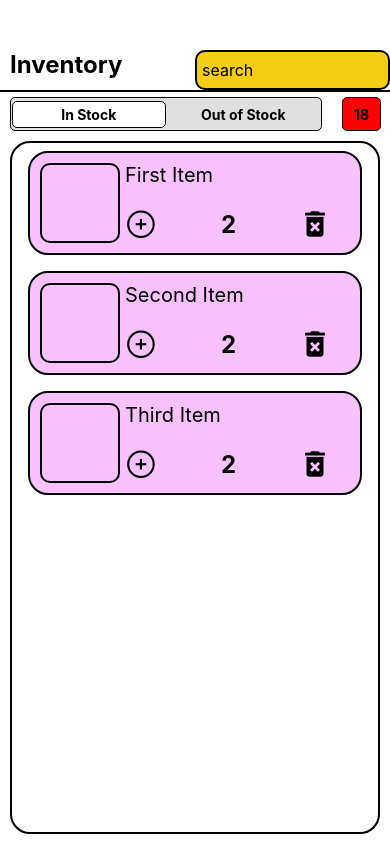
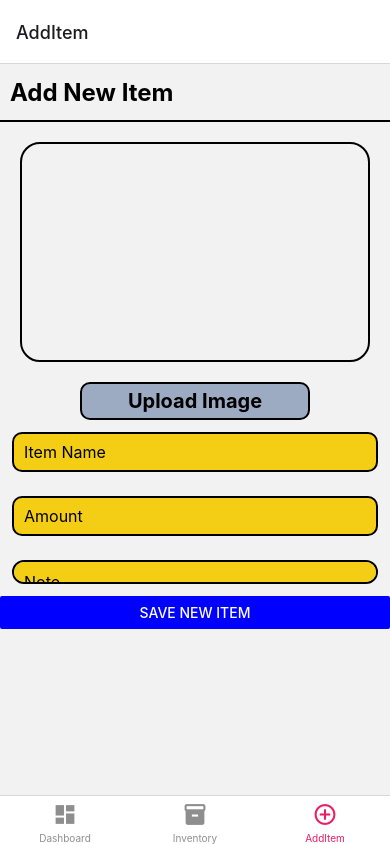
Before and after one commit to johnjegede/inventoryapp, a React Native app: screen /AddItem in a window 390 px wide. Built offline with nearby package versions, Linux system fonts and the light colour scheme.

Commit message:
added navigation and updated files

```diff
--- a/App.js
+++ b/App.js
@@ -1,27 +1,72 @@
 import { StatusBar } from 'expo-status-bar';
 import { StyleSheet, Text, View } from 'react-native';
-
+import { NavigationContainer } from '@react-navigation/native';
+import { createNativeStackNavigator } from '@react-navigation/native-stack';
+import {createBottomTabNavigator} from '@react-navigation/bottom-tabs';
+import MaterialCommunityIcons from 'react-native-vector-icons/MaterialCommunityIcons';
+import { MaterialIcons } from '@expo/vector-icons';
+// import AssetExample from './components/AssetExample';
 import Dashboard from './pages/Dashboard'
 import AddItem from './pages/AddItem'
 import DisplayItem from './pages/DisplayItem'
 import EditItem from './pages/EditItem'
 import Inventory from './pages/Inventory'
+import StackNav from './pages/StackNav'
+
+
+const Tab = createBottomTabNavigator()
 
 export default function App() {
   return (
-    <View style={styles.container}>
-      {/* <Text>Open up App.js to start working on your app!</Text>
-      <StatusBar style="auto" /> */}
-      <Inventory />
-    </View>
+
+    <NavigationContainer>
+    <Tab.Navigator
+    // initialRouteName="Dashboard"
+      screenOptions={{
+        tabBarActiveTintColor: '#e91e63',
+      }}>
+     <Tab.Screen name="Dashboard" component={Dashboard}
+     options={{
+          tabBarLabel: 'Dashboard',
+          tabBarIcon: ({ color, size }) => (
+            <MaterialIcons name="dashboard" color={color} size={size} />
+          ),
+          headerShown:true
+        }}/>
+     <Tab.Screen name="Inventory" component={StackNav}
+     options={{
+          tabBarLabel: 'Inventory',
+          tabBarIcon: ({ color, size }) => (
+            <MaterialIcons name="inventory" color={color} size={size}  />
+          ),
+          headerShown:false
+        }}/>
+     <Tab.Screen name="AddItem"  component={AddItem}
+     options={{
+          tabBarLabel: 'AddItem',
+          tabBarIcon: ({ color, size }) => (
+            <MaterialIcons name="add-circle-outline" color={color} size={size} />
+          ),
+          headerShown:true
+        }}/>
+
+    </Tab.Navigator>
+    </NavigationContainer>
+
   );
 }
 
-const styles = StyleSheet.create({
-  container: {
-    flex: 1,
-    backgroundColor: '#fff',
-    // alignItems: 'center',
-    // justifyContent: 'center',
-  },
-});
+// const styles = StyleSheet.create({
+//   container: {
+//     flex: 1,
+//     backgroundColor: '#fff',
+//   },
+// });
+
+    // <View style={styles.container}>
+
+    //   <Inventory />
+
+    // </View>
+//  <Tab.Screen />
+ // <Text>Open up App.js to start working on your app!</Text>
--- a/components/PageHeading.js
+++ b/components/PageHeading.js
@@ -1,14 +1,17 @@
 import React, { useState } from "react";
 import { View, Text, StyleSheet, Pressable, TextInput } from "react-native";
 
-export default function PageHeading({ name, edit, search }) {
+export default function PageHeading({ name, edit, search, navigation }) {
   const [searchIteam, onChangeSearchItem] = useState("");
 
   return (
     <View style={pageStyle.container}>
       <Text style={pageStyle.itemText}>{name}</Text>
       {edit && (
-        <Pressable style={pageStyle.button}>
+        <Pressable
+          onPress={() => navigation.navigate("EditItem")}
+          style={pageStyle.button}
+        >
           <Text style={pageStyle.text}> Edit Item </Text>
         </Pressable>
       )}
@@ -26,12 +29,12 @@ export default function PageHeading({ name, edit, search }) {
 
 const pageStyle = StyleSheet.create({
   container: {
-    height: "5%",
-    marginTop: 50,
+    height: "8%",
     borderBottomWidth: 2,
     justifyContent: "space-between",
     borderBottomColor: "black",
     flexDirection: "row",
+    alignItems: "center",
   },
 
   itemText: {
@@ -55,8 +58,8 @@ const pageStyle = StyleSheet.create({
   },
   input: {
     height: 40,
-    width: "50%",
-    margin: 0,
+    width: "64%",
+    marginRight: 10,
     borderWidth: 2,
     borderRadius: 10,
     padding: 5,
--- a/package.json
+++ b/package.json
@@ -11,6 +11,7 @@
   "dependencies": {
     "@expo/vector-icons": "^13.0.0",
     "@expo/webpack-config": "^19.0.0",
+    "@react-navigation/native": "^6.1.9",
     "expo": "~49.0.15",
     "expo-image-picker": "^14.5.0",
     "expo-status-bar": "~1.6.0",
@@ -18,7 +19,9 @@
     "react-dom": "18.2.0",
     "react-native": "0.72.6",
     "react-native-paper": "^5.11.6",
-    "react-native-web": "~0.19.6"
+    "react-native-web": "~0.19.6",
+    "react-native-screens": "~3.22.0",
+    "react-native-safe-area-context": "4.6.3"
   },
   "devDependencies": {
     "@babel/core": "^7.20.0"
--- a/pages/AddItem.js
+++ b/pages/AddItem.js
@@ -13,6 +13,10 @@ import {
 } from "react-native";
 import PageHeading from "../components/PageHeading";
 import * as ImagePicker from "expo-image-picker";
+import { getStorage, ref, uploadBytes, getDownloadURL } from "firebase/storage";
+import { getApps, initializeApp } from "firebase/app";
+import storage from "../firebaseConfig";
+import uuid from "uuid";
 
 export default function AddItem() {
   const [image, setImage] = useState(null);
@@ -33,9 +37,39 @@ export default function AddItem() {
 
     if (!result.canceled) {
       setImage(result.assets[0].uri);
+      const uploadUrl = await uploadImageAsync(result.assets[0].uri);
+    } else {
+      setImage(null);
     }
   };
 
+  async function uploadImageAsync(uri) {
+    // Why are we using XMLHttpRequest? See:
+    // https://github.com/expo/expo/issues/2402#issuecomment-443726662
+    const blob = await new Promise((resolve, reject) => {
+      const xhr = new XMLHttpRequest();
+      xhr.onload = function () {
+        resolve(xhr.response);
+      };
+      xhr.onerror = function (e) {
+        console.log(e);
+        reject(new TypeError("Network request failed"));
+      };
+      xhr.responseType = "blob";
+      xhr.open("GET", uri, true);
+      xhr.send(null);
+    });
+
+    try {
+      const fileRef = ref(storage, `images/image-${uuid.v4()}`);
+      const result = await uploadBytes(fileRef, blob);
+      // We're done with the blob, close and release it
+      blob.close();
+      return await getDownloadURL(fileRef);
+    } catch (error) {
+      alert("Error: ${error}");
+    }
+  }
   return (
     <View style={pageStyle.container}>
       <PageHeading name="Add New Item" />
@@ -43,12 +77,14 @@ export default function AddItem() {
         style={pageStyle.container1}
         behavior={Platform.OS === "ios" ? "padding" : "height"}
       >
-        <ScrollView keyboardDismissMode="on-drag">
+        <ScrollView style={pageStyle.container1} keyboardDismissMode="on-drag">
           <View style={pageStyle.imgContainer}>
             {image && (
               <Image source={{ uri: image }} style={pageStyle.imageStyle} />
             )}
           </View>
+
+          <View style={{ flex: 0.4 }}>
             <Pressable style={pageStyle.button} onPress={pickImage}>
               <Text style={pageStyle.text}>
                 {" "}
@@ -69,7 +105,7 @@ export default function AddItem() {
               keyboardType={"numeric"}
               onChangeText={onChangeAmount}
             />
-          <View style={{ height: "30%" }}>
+
             <TextInput
               style={pageStyle.messageInput}
               editable
@@ -79,8 +115,8 @@ export default function AddItem() {
               numberOfLines={4}
               onChangeText={onChangeNote}
             />
+            <Button color="blue" title="Save new Item" />
           </View>
-          <Button color="blue" title="Save new Item" />
         </ScrollView>
       </KeyboardAvoidingView>
     </View>
@@ -102,8 +138,8 @@ const pageStyle = StyleSheet.create({
     marginHorizontal: 20,
     borderRadius: 20,
     marginVertical: 20,
-    height: 240,
-    //  flex:0.4,
+    // paddingVertical:"0%",
+    height: 220,
   },
   imageStyle: {
     resizeMode: "cover",
--- a/pages/Dashboard.js
+++ b/pages/Dashboard.js
@@ -3,7 +3,7 @@ import {View, Text, StyleSheet,Pressable} from 'react-native';
 import PageHeading from '../components/PageHeading'
 
 
-export default function Dashboard() {
+export default function Dashboard({navigation}) {
 
   return(
     <View style={pageStyle.container}>
@@ -23,8 +23,8 @@ export default function Dashboard() {
         <Text style={pageStyle.textNum}>2</Text>
         </Pressable>
       </View>
-      <Pressable
-        style={pageStyle.button1}>
+      <Pressable onPress={()=>navigation.navigate('AddItem')}
+       style={pageStyle.button1}>
         <Text style={pageStyle.textAdd}>Add an item</Text>
       </Pressable>
     </View>
@@ -40,8 +40,11 @@ const pageStyle = StyleSheet.create({
   listInven:{
     borderWidth: 2,
     borderColor:'black',
+    justifyContent:'center',
+    alignItems:'center',
     marginVertical:32,
     marginHorizontal:34,
+    paddingVertical:20,
     borderRadius:20
   },
     listStock:{
@@ -49,7 +52,9 @@ const pageStyle = StyleSheet.create({
     borderColor:'black',
     width:135,
     height: 135,
-    borderRadius:20
+    borderRadius:20,
+    justifyContent:'center',
+    alignItems:'center',
 
 
   },
@@ -63,7 +68,7 @@ const pageStyle = StyleSheet.create({
   textItem:{
     fontSize:20,
     textAlign:'center',
-    marginTop: 24,
+
 
   },
   textNum:{
@@ -77,7 +82,7 @@ const pageStyle = StyleSheet.create({
   button1: {
     alignItems: "center",
     justifyContent: "center",
-    padding: 20,
+    padding: 10,
     marginHorizontal: 60,
     marginVertical: 40,
     borderRadius: 40,
--- a/pages/DisplayItem.js
+++ b/pages/DisplayItem.js
@@ -10,34 +10,38 @@ import {
 } from "react-native";
 import PageHeading from "../components/PageHeading";
 
-export default function DisplayItem() {
+export default function DisplayItem({ navigation }) {
   // const [delVal, setDelVal] = useState(false)
   let delVal = false;
+  const changeVal = () => {
+    console.log("Cancel Pressed");
+    delVal = false;
+    console.log(delVal);
+  };
 
-  const createTwoButtonAlert = () =>
-    Alert.alert("You are deleting an item", "Do you want to delet it", [
+  const changeOk = () => {
+    console.log("Ok Pressed");
+    delVal = true;
+    console.log(delVal);
+  };
+
+  const createTwoButtonAlert = () => {
+    Alert.alert("You are deleting an item", "Do you want to delete it", [
       {
         text: "Cancel",
-        onPress: () => {
-          console.log("Cancel Pressed");
-          delVal = false;
-          console.log(delVal);
-        },
+        onPress: changeVal,
         style: "cancel",
       },
       {
         text: "OK",
-        onPress: () => {
-          delVal = true;
-          console.log("OK Presse");
-          console.log(delVal);
-        },
+        onPress: changeOk,
       },
     ]);
+  };
 
   return (
     <View style={pageStyle.container}>
-      <PageHeading name="Display Item" edit={true} />
+      <PageHeading name="Display Item" edit={true} navigation={navigation} />
       <View style={pageStyle.imgContainer}>
         <Image style={pageStyle.imageStyle} src="" />
       </View>
@@ -51,12 +55,13 @@ export default function DisplayItem() {
 
         <Text style={pageStyle.text}>Note</Text>
         <Text style={pageStyle.messageInput}></Text>
+
+        <Button
+          color="red"
+          title="Delete"
+          onPress={createTwoButtonAlert}
+        ></Button>
       </View>
-      <Button
-        color="red"
-        title="Delete"
-        onPress={createTwoButtonAlert}
-      ></Button>
     </View>
   );
 }
@@ -66,7 +71,7 @@ const pageStyle = StyleSheet.create({
     flex: 1,
   },
   container1: {
-    flex: 0.8,
+    flex: 1,
   },
 
   imgContainer: {
@@ -77,7 +82,7 @@ const pageStyle = StyleSheet.create({
     marginHorizontal: 20,
     borderRadius: 20,
     marginVertical: 20,
-    height: 240,
+    height: 220,
     //  flex:0.4,
   },
   imageStyle: {
@@ -95,7 +100,7 @@ const pageStyle = StyleSheet.create({
     fontSize: 16,
   },
   messageInput: {
-    height: 100,
+    height: 80,
     margin: 12,
     borderWidth: 2,
     borderRadius: 20,
--- a/pages/EditItem.js
+++ b/pages/EditItem.js
@@ -79,8 +79,9 @@ export default function EditItem() {
               numberOfLines={4}
               onChangeText={onChangeNote}
             />
+
+            <Button color="blue" title="Save Item" />
           </View>
-          <Button color="blue" title="Save Item" />
         </ScrollView>
       </KeyboardAvoidingView>
     </View>
@@ -102,8 +103,7 @@ const pageStyle = StyleSheet.create({
     marginHorizontal: 20,
     borderRadius: 20,
     marginVertical: 20,
-    height: 240,
-    //  flex:0.4,
+    height: 220,
   },
   imageStyle: {
     resizeMode: "cover",
--- a/pages/Inventory.js
+++ b/pages/Inventory.js
@@ -1,201 +1,214 @@
-import React, { useState } from "react";
-import {
-  View,
-  Text,
-  StyleSheet,
-  Pressable,
-  Image,
-  Button,
-  FlatList,
-  TouchableOpacity,
-} from "react-native";
-import PageHeading from "../components/PageHeading";
-import { Ionicons } from "@expo/vector-icons";
-import { MaterialIcons } from "@expo/vector-icons";
+import React,{useState} from 'react'
+import {View, Text, StyleSheet,Pressable, Image,Button,FlatList,TouchableOpacity,Alert} from 'react-native';
+import PageHeading from '../components/PageHeading';
+import { Ionicons } from '@expo/vector-icons';
+import { MaterialIcons } from '@expo/vector-icons';
+
 
 const DATA = [
   {
-    id: "bd7acbea-c1b1-46c2-aed5-3ad53abb28ba",
-    title: "First Item",
+    id: 'bd7acbea-c1b1-46c2-aed5-3ad53abb28ba',
+    title: 'First Item',
   },
   {
-    id: "3ac68afc-c605-48d3-a4f8-fbd91aa97f63",
-    title: "Second Item",
+    id: '3ac68afc-c605-48d3-a4f8-fbd91aa97f63',
+    title: 'Second Item',
   },
   {
-    id: "58694a0f-3da1-471f-bd96-145571e29d72",
-    title: "Third Item",
+    id: '58694a0f-3da1-471f-bd96-145571e29d72',
+    title: 'Third Item',
   },
 ];
 
-const Item = ({ item, onPress, backgroundColor, textColor }) => (
-  <TouchableOpacity
-    onPress={onPress}
-    style={[pageStyle.item, { backgroundColor }]}
-  >
-    <View style={pageStyle.thumb}>
+
+
+const Item = ({item, onPress, backgroundColor, textColor, del}) => (
+  <TouchableOpacity onPress={onPress} style={[pageStyle.item, {backgroundColor}]}>
+    <View style ={pageStyle.thumb}>
     <Image />
     </View>
-    <View style={pageStyle.thumbtext}>
-      <Text style={[pageStyle.title, { color: textColor }]}>{item.title}</Text>
-      <View style={pageStyle.thumbicon}>
+    <View style ={pageStyle.thumbtext}>
+    <Text style={[pageStyle.title, {color: textColor}]}>{item.title}</Text>
+    <View style ={pageStyle.thumbicon}>
     <Ionicons name="add-circle-outline" size={34} color="black" />
-        <Text style={{ textAlign: "center", fontWeight: "bold", fontSize: 24 }}>
-          2
-        </Text>
-        <MaterialIcons name="delete-forever" size={34} color="black" />
+    <Text style={{textAlign:'center',fontWeight:'bold',fontSize:24}}>12</Text>
+    <Pressable onPress={del}><MaterialIcons name="delete-forever" size={34} color="black" /></Pressable>
     </View>
     </View>
+
   </TouchableOpacity>
 );
 
-export default function Inventory() {
+
+export default function Inventory({ navigation }){
+
   const [selectedId, setSelectedId] = useState();
+  let delVal = false
 
-  const renderItem = ({ item }) => {
-    const backgroundColor = item.id === selectedId ? "#6e3b6e" : "#f9c2ff";
-    const color = item.id === selectedId ? "white" : "black";
+  const createTwoButtonAlert = () =>
+    Alert.alert('You are deleting an item', 'Do you want to delet it', [
+      {
+        text: 'Cancel',
+        onPress: () => {
+          console.log('Cancel Pressed')
+          delVal = false
+          console.log(delVal)
+          },
+        style: 'cancel',
+      },
+      {
+        text: 'OK', onPress: () => {
+        delVal = true
+        console.log('OK Presse')
+        console.log(delVal)
+        }
+        },
+    ]);
+
+  const renderItem = ({item}) => {
+     const backgroundColor = item.id === selectedId ? '#6e3b6e' : '#f9c2ff';
+    const color = item.id === selectedId ? 'white' : 'black';
 
     return (
       <Item
         item={item}
-        onPress={() => setSelectedId(item.id)}
+        onPress={()=> navigation.navigate('DisplayItem')}
          backgroundColor={backgroundColor}
         textColor={color}
+        del = {createTwoButtonAlert}
       />
     );
   };
 
-  const [istock, setIstock] = useState(true);
-  const [ostock, setOstock] = useState(false);
+  const [istock, setIstock] = useState(true)
+  const [ostock, setOstock] = useState(false)
 
-  const ipressFunction = () => {
-    if (istock == false) {
-      setIstock(!istock);
-      setOstock(false);
+  const ipressFunction =() =>{
+   if(istock == false){
+      setIstock(!istock)
+      setOstock(false)
       }
-  };
+  }
 
-  const opressFunction = () => {
-    if (ostock == false) {
-      setOstock(!ostock);
-      setIstock(false);
+   const opressFunction =() =>{
+
+  if(ostock == false){
+      setOstock(!ostock)
+      setIstock(false)
       }
-  };
+
+  }
   return (
     <View style={pageStyle.container}>
-      <PageHeading name="Inventory" search={true} />
+    <PageHeading name='Inventory' search={true}/>
 
     <View style={pageStyle.view}>
     <View style={pageStyle.buttons}>
-          <Pressable
-            onPress={ipressFunction}
-            style={[pageStyle.press, istock ? pageStyle.text : ""]}
-          >
-            <Text style={{ textAlign: "center", fontWeight: "bold" }}>
-              In Stock
-            </Text>
-          </Pressable>
-          <Pressable
-            onPress={opressFunction}
-            style={[pageStyle.press, ostock ? pageStyle.text : ""]}
-          >
-            <Text style={{ textAlign: "center", fontWeight: "bold" }}>
-              Out of Stock
-            </Text>
-          </Pressable>
+    <Pressable  onPress={ipressFunction} style={[pageStyle.text,istock ? pageStyle.press: pageStyle.unpress]} ><Text style={{textAlign:'center',fontWeight:'bold'}} >In Stock</Text></Pressable>
+    <Pressable onPress={opressFunction} style={[pageStyle.text,ostock ? pageStyle.press: pageStyle.unpress]} ><Text style={{textAlign:'center',fontWeight:'bold'}}  >Out of Stock</Text></Pressable>
     </View>
     <View style={pageStyle.textNum}>
-          <Text style={{ textAlign: "center", fontWeight: "bold" }}>18</Text>
+    <Text style={{textAlign:'center',fontWeight:'bold'}} >18</Text>
     </View>
-      </View>
+    </View >
     <View style={pageStyle.flatlist}>
     <FlatList
         data={DATA}
         renderItem={renderItem}
-          keyExtractor={(item) => item.id}
+        keyExtractor={item => item.id}
         extraData={selectedId}
       />
       </View>
+
     </View>
-  );
+  )
 }
 
 const pageStyle = StyleSheet.create({
   container: {
      flex: 1,
   },
-  view: {
-    flexDirection: "row",
-    marginTop: 5,
-    justifyContent: "space-between",
-    height: "4%",
+  view:{
+    flexDirection:'row',
+    marginTop:5,
+    justifyContent:'space-between',
+    height:'6%'
   },
-  buttons: {
-    borderWidth: 1,
-    flexDirection: "row",
-    width: "80%",
-    alignItems: "center",
-    justifyContent: "space-evenly",
-    marginHorizontal: 10,
-    borderRadius: 5,
-    padding: 0.5,
-    backgroundColor: "#E0E0E0",
+  buttons:{
+
+    flexDirection:'row',
+    width:'80%',
+    alignItems:'center',
+    justifyContent:'space-evenly',
+    marginHorizontal:10,
+    backgroundColor:"#E0E0E0",
+    borderRadius:5,
+    borderWidth:1,
+    borderColor:"#E0E0E0",
   },
-  text: {
-    borderWidth: 1,
-    borderRadius: 5,
-    backgroundColor: "white",
+  text:{
+     width:"50%",
+    padding:6,
+    marginLeft:0,
+    height:"100%" ,
+    justifyContent:'center',
+
+
   },
-  press: {
-    width: "50%",
-    padding: 4,
-    marginLeft: 0,
+  press:{
+    borderRadius:5,
+    backgroundColor:'white',
+
   },
-  textNum: {
-    borderWidth: 1,
-    borderRadius: 5,
-    textAlign: "center",
-    alignItems: "center",
-    justifyContent: "center",
-    backgroundColor: "red",
-    width: "10%",
-    marginHorizontal: 10,
+  unpress:{
+    backgroundColor:"#E0E0E0",
+      borderRadius:5,
+  },
+  textNum:{
+    borderWidth:1,
+    borderRadius:5,
+    textAlign:'center',
+    alignItems:'center',
+    justifyContent:'center',
+    backgroundColor:'red',
+    width:'10%',
+    marginHorizontal:10,
   },
    item: {
     padding: 10,
     marginVertical: 8,
     marginHorizontal: 16,
-    borderRadius: 20,
-    borderWidth: 2,
-    flexDirection: "row",
+    borderRadius:20,
+    borderWidth:2,
+    flexDirection:'row'
+
   },
   title: {
     fontSize: 20,
   },
-  flatlist: {
-    flex: 1,
-    borderWidth: 2,
-    borderRadius: 20,
-    margin: 10,
+  flatlist:{
+    flex:1,
+    borderWidth:2,
+    borderRadius:20,
+    margin:10,
   },
-  thumb: {
+  thumb:{
     width: 80,
     height: 80,
-    borderWidth: 2,
-    borderRadius: 10,
+    borderWidth:2,
+    borderRadius:10,
   },
-  thumbtext: {
-    borderWidth: 0,
-    marginHorizontal: 5,
-    width: "70%",
-    justifyContent: "space-between",
+  thumbtext:{
+    borderWidth:0,
+    marginHorizontal:5,
+    width:'70%',
+    justifyContent:'space-between'
   },
-  thumbicon: {
-    flexDirection: "row",
-    borderWidth: 0,
-    justifyContent: "space-between",
-    paddingRight: 10,
-    alignItems: "center",
-  },
-});
+  thumbicon:{
+    flexDirection:'row',
+    borderWidth:0,
+    justifyContent:'space-between',
+    paddingRight:10,
+    alignItems:'center'
+  }
+})
--- /dev/null
+++ b/pages/StackNav.js
@@ -0,0 +1,39 @@
+import React,{useState} from 'react';
+import {View, Text, StyleSheet,Pressable,TextInput,Button } from 'react-native';
+import { HeaderBackButton } from '@react-navigation/stack';
+
+import { NavigationContainer } from '@react-navigation/native';
+import { createNativeStackNavigator } from '@react-navigation/native-stack';
+
+import Dashboard from './Dashboard'
+import AddItem from './AddItem'
+import DisplayItem from './DisplayItem'
+import EditItem from './EditItem'
+import Inventory from './Inventory'
+
+const Stack = createNativeStackNavigator();
+
+
+
+export default function StackNav(){
+  return(
+    <Stack.Navigator initialRouteName="Inventory">
+
+    <Stack.Screen name="AddItem" component={AddItem} />
+    <Stack.Screen name="Inventory" component={Inventory} />
+    <Stack.Screen name="DisplayItem" component={DisplayItem}
+    options={({navigation}) => ({
+      headerShown:true,
+
+      })}  />
+    <Stack.Screen name="EditItem" component={EditItem} options={{headerShown:true}}/>
+
+    </Stack.Navigator>
+  )
+
+}
+
+
+//  headerLeft: () => (
+//         <Button title="Inventory" onPress={()=>navigation.navigate('Inventory')} />
+//         ),<Stack.Screen name="Dashboard" component={Dashboard} />
```
Also changed, not shown: 1 other file (tests, documents, lock files or other folders). Lines whose indentation alone changed are shown as unchanged.
